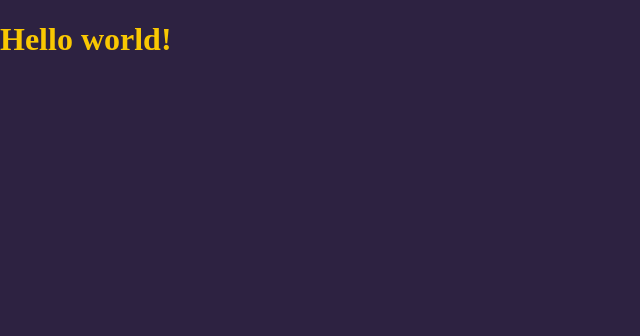
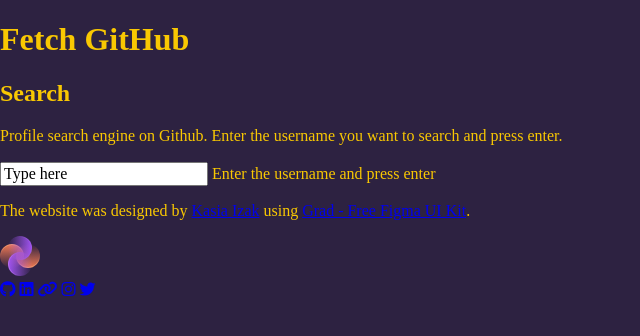
Before and after one commit to kasiaizak/fetch-repos, a website: page src/content/index.html in a window 1280 px wide. Shown: the whole page, without its empty margins (0-640 px from the left). Drawn offline with nearby package versions, Linux system fonts and the light colour scheme; files that its build step writes are made by us from their sources; files whose address does not match are found by name.

Commit message:
feat: basic html structure

```diff
--- a/src/content/index.html
+++ b/src/content/index.html
@@ -4,23 +4,41 @@
   <meta charset="UTF-8">
   <meta name="viewport" content="width=device-width, initial-scale=1.0">
   <meta http-equiv="X-UA-Compatible" content="ie=edge">
-  <title>Site title</title>
-  <meta name="description" content="Description" />
+  <title>Fetch GitHub</title>
+  <meta name="description" content="Profile search engine on Github" />
 
-  <!-- Title -->
-  <meta property="og:title" content="" />
-  <!-- OPTIONAL description. 2-4 sentences. -->
-  <meta property="og:description" content="" />
-  <!-- full url with http(s) ie. https://maciejkorsan.github.io/my-repo/ -->
-  <meta property="og:url" content="" />
+  <meta property="og:title" content="Fetch GitHub" />
+  <meta property="og:description" content="Profile search engine on Github" />
+  <meta property="og:url" content="https://kasiaizak.github.io/fetch-repos" />
   <!-- full url to the image with http(s) ie. https://maciejkorsan.github.io/my-repo/assets/img/cover.png. Facebook suggests at least 1200 x 630. -->
   <meta property="og:image" content="" />
 
   <link rel="stylesheet" href="css/main.css">
+  <script src="https://kit.fontawesome.com/e419c4505b.js" crossorigin="anonymous"></script>
 </head>
 <body>
-  <h1>Hello world!</h1>
-
+  <header>
+    <h1>Fetch GitHub</h1>
+  </header>
+  <main>
+    <h2>Search</h2>
+    <p>Profile search engine on Github. Enter the username you want to search and press enter.</p>
+    <p>
+      <input name="search" id="search" type="text" value="Type here">
+      <label for="search">Enter the username and press enter</label>
+    </p>
+  </main>
+  <footer>
+    <p>The website was designed by <a href="http://www.kasiaizak.pl/" target="_blank" rel="noopener">Kasia Izak</a> using <a href="https://www.figmafreebies.com/download/grada-free-figma-ui-kit/" target="_blank" rel="noopener">Grad - Free Figma UI Kit</a>.</p>
+    <img src="assets/img/logo-grada.svg" alt="Grada logo">
+    <div>
+      <a href="https://github.com/kasiaizak" target="_blank" rel="noopener"><i class="fab fa-github"></i></a>
+      <a href="https://www.linkedin.com/in/katarzyna-izak/" target="_blank" rel="noopener"><i class="fab fa-linkedin"></i></a>
+      <a href="http://www.kasiaizak.pl/" target="_blank" rel="noopener"><i class="fas fa-link"></i></a>
+      <a href="https://www.instagram.com/kasiaizak/" target="_blank" rel="noopener"><i class="fab fa-instagram"></i></a>
+      <a href="https://twitter.com/kasiaizak" target="_blank" rel="noopener"><i class="fab fa-twitter"></i></a>
+    </div>
+  </footer>
   <script src="js/main.js"></script>
 </body>
 </html>
```
Also changed, not shown: src/assets/img/logo-grada.svg (added).
